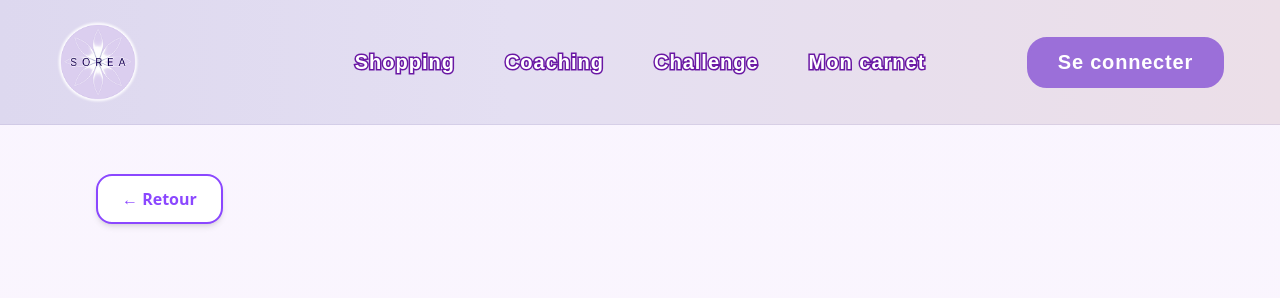
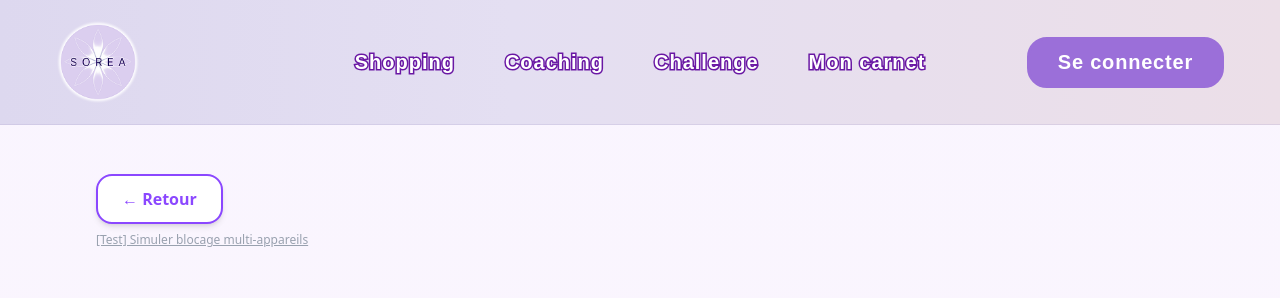
Before and after one commit to SOREA-sea/SOREA, a Next.js app: page /miroir in a window 1280 px wide. Shown: the top 298 px of the page. Built offline with nearby package versions, Linux system fonts and the light colour scheme; no server answers; some icons are missing; a web font is replaced by a local one.

Commit message:
fix mirroir

```diff
--- a/src/app/miroir/page.tsx
+++ b/src/app/miroir/page.tsx
@@ -24,6 +24,9 @@ export default function NouvellePage() {
   // --- NOUVEAUX ÉTATS RECONNAISSANCE VOCALE ---
   const [isListening, setIsListening] = useState<boolean>(false);
   const recognitionRef = useRef<any>(null);
+
+  // --- État pour la simulation du blocage multi-appareils (maquette, sans backend) ---
+  const [blockedByOtherDevice, setBlockedByOtherDevice] = useState<boolean>(false);
 
     const startCamera = async () => {
   try {
@@ -54,6 +57,7 @@ const stopCamera = () => {
 };
 
 const toggleCamera = () => {
+  if (blockedByOtherDevice) return; // Bloqué si un autre appareil simule l'usage
   if (cameraActive) {
     stopCamera();
   } else {
@@ -87,6 +91,7 @@ const stopMicro = () => {
 };
 
 const toggleMicro = () => {
+  if (blockedByOtherDevice) return; // Bloqué si un autre appareil simule l'usage
   if (microActive) {
     stopMicro();
   } else {
@@ -240,17 +245,30 @@ useEffect(() => { //Si l'utilisatrice change d'onglet ou minimise la fenêtre, l
       {/* CONTENU */}
       <main className="flex-1 w-full flex flex-col items-center">
         <div className="w-full max-w-[1440px] mx-auto px-[96px] flex flex-col items-center pt-[150px] pb-[24px]">
-          <div className="w-full mb-6">
+          <div className="w-full mb-6 flex flex-col items-start gap-2">
             <Link href="/challenge">
               <button className="flex items-center gap-2 bg-white text-[#8B47FF] font-bold px-6 py-3 rounded-2xl shadow-md transition-all duration-300 hover:scale-105 hover:shadow-xl cursor-pointer border-2 border-[#8B47FF] relative z-10">
                 ← Retour
               </button>
             </Link>
+
+            {/* Bouton de test temporaire — à supprimer une fois la vraie détection backend branchée */}
+            <button
+              onClick={() => setBlockedByOtherDevice((prev) => !prev)}
+              className="text-xs text-gray-400 underline"
+            >
+              [Test] Simuler blocage multi-appareils
+            </button>
           </div>
 
           <div className="flex-grow flex flex-col items-center justify-center w-full min-h-[300px] gap-8 relative z-10">
 
-            <div className="relative flex justify-center items-center" style={{ width: "400px", height: "550px" }}>
+            <div
+              className={`relative flex justify-center items-center rounded-3xl transition-all duration-300 ${
+                blockedByOtherDevice ? "ring-4 ring-red-500" : ""
+              }`}
+              style={{ width: "400px", height: "550px" }}
+            >
 
               <img
                 src="/image_mirror/miroire.png"
@@ -346,6 +364,14 @@ useEffect(() => { //Si l'utilisatrice change d'onglet ou minimise la fenêtre, l
   </button>
 )}
             </div>
+
+{/* Message d'explication quand le miroir est bloqué (maquette, sans vraie détection multi-appareils) */}
+{blockedByOtherDevice && (
+  <div className="max-w-[400px] text-center bg-red-50 border border-red-300 text-red-600 text-sm font-medium px-4 py-3 rounded-2xl">
+    Ton miroir est déjà actif sur un autre appareil. Ferme-le là-bas pour l'activer ici.
+  </div>
+)}
+
  {/* --- Ajout de la consigne + texte genéré--- */}
 {affirmation && (
   <div className="mt-4 max-w-[500px] flex flex-col items-center gap-3">
```
Also changed, not shown: 1 other file (tests, documents, lock files or other folders).
